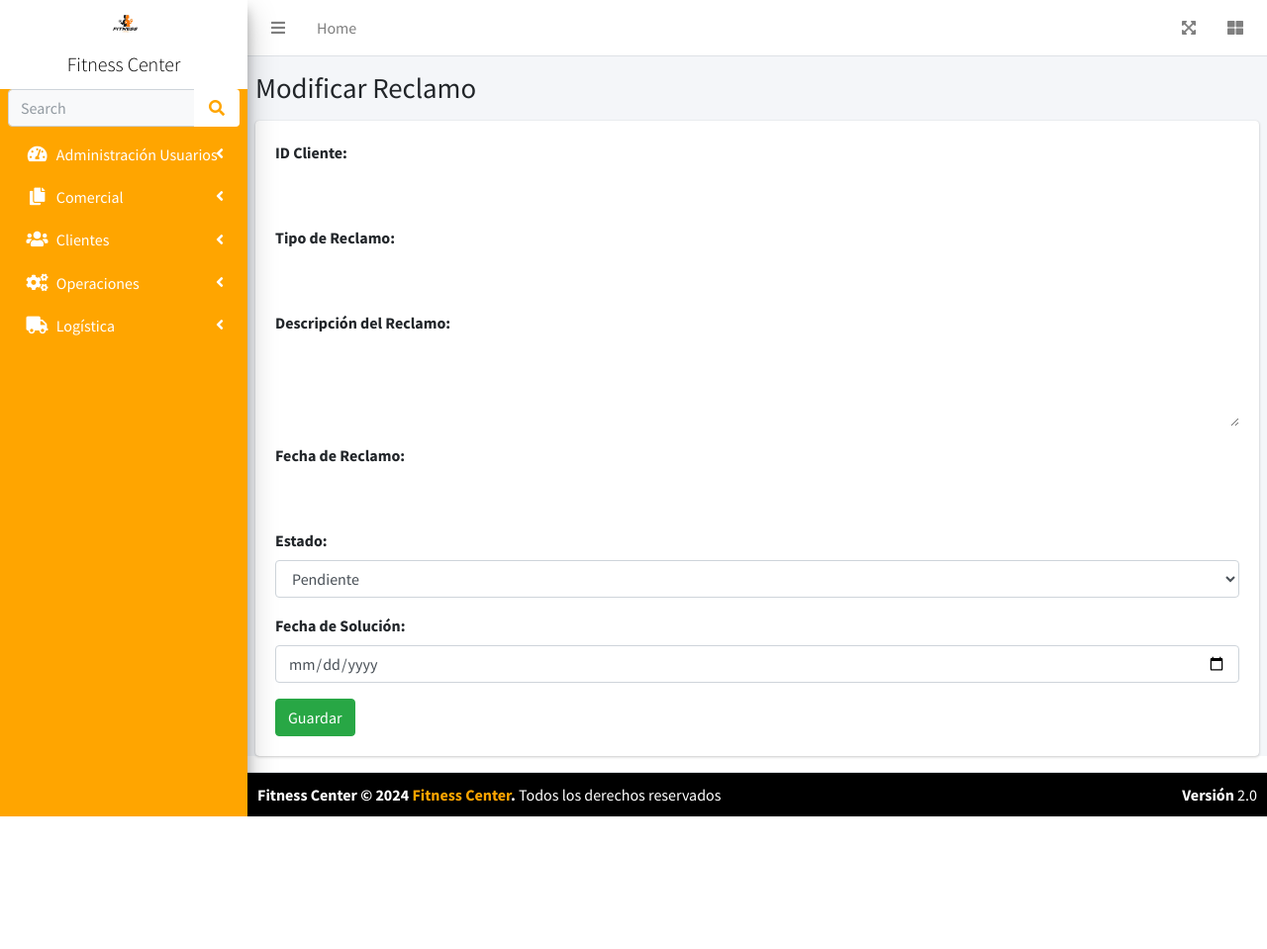
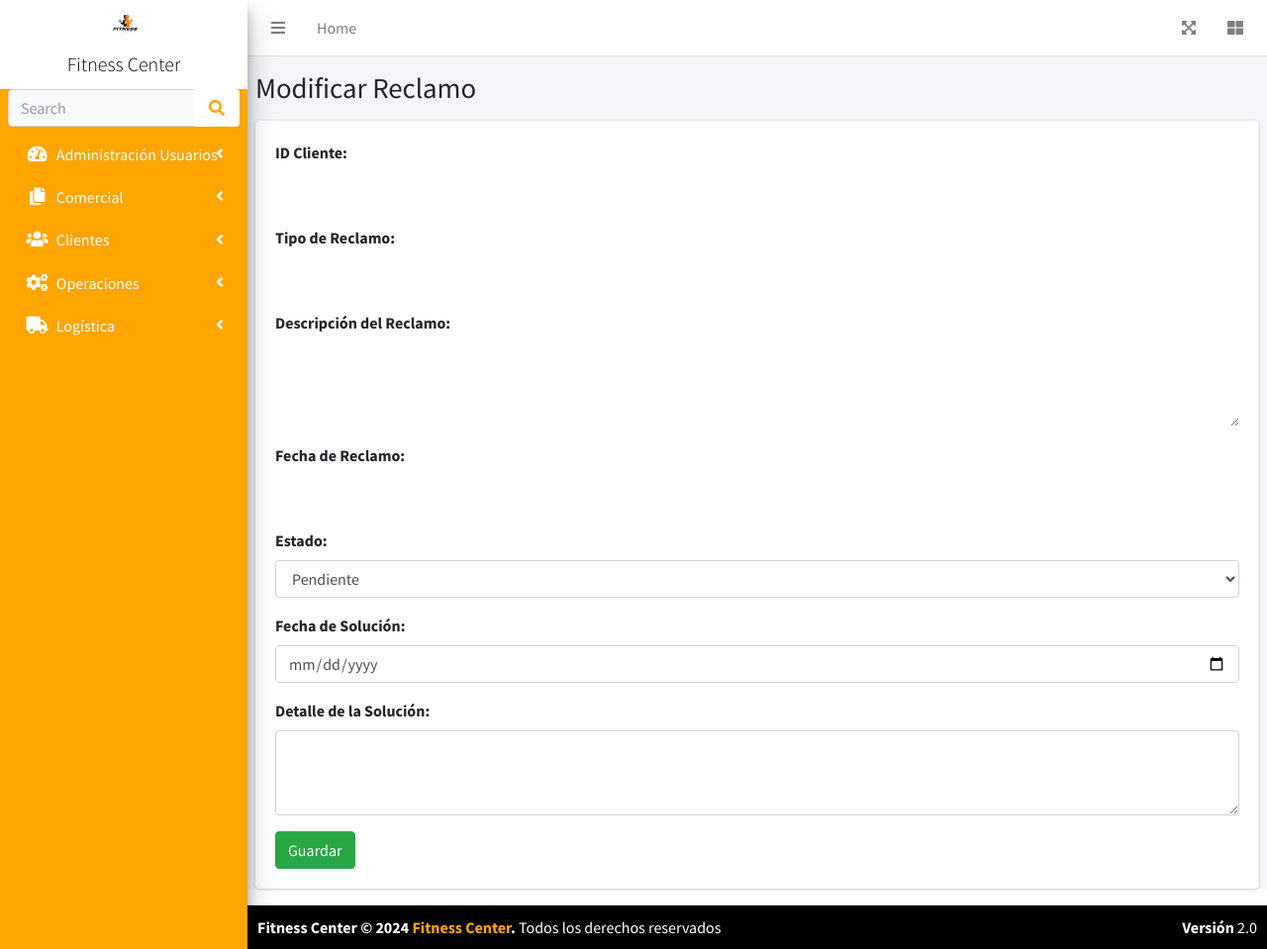
Before and after one commit to RutVBM/Lab01, a PHP site: page /atencion_reclamos_detalle.php in a window 1280 px wide. Shown: the whole page at 99% size. Before the commit the page ends 825 px from the top, so only its background shows below. Run offline with PHP 8.4, Linux system fonts and the light colour scheme; some libraries are stand-ins or nearby versions.

Commit message:
version12

```diff
--- a/atencion_reclamos.php
+++ b/atencion_reclamos.php
@@ -29,7 +29,7 @@ function EditReclamo(id_reclamo) {
             <div class="card-body">
                 <?php
                 // Consulta SQL para obtener todos los campos de la tabla "reclamos"
-                $sql = "SELECT r.id_cliente, r.id_reclamo, r.tipo, r.detalle, r.fecha_reclamo, r.estado_reclamo, r.fecha_solucion
+                $sql = "SELECT r.id_cliente, r.id_reclamo, r.tipo, r.detalle, r.fecha_reclamo, r.estado_reclamo, r.fecha_solucion, r.detalle_solucion
                         FROM reclamos r
                         WHERE r.id_reclamo > 0";
 
@@ -53,6 +53,7 @@ function EditReclamo(id_reclamo) {
                             <th>Fecha de Reclamo</th>
                             <th>Estado</th>
                             <th>Fecha de Solución</th>
+                            <th>Detalle de Solución</th>
                             <th>Acciones</th>
                         </tr>
                     </thead>
@@ -69,6 +70,7 @@ function EditReclamo(id_reclamo) {
                                     <td><?= $row["fecha_reclamo"] ?></td>
                                     <td><?= $row["estado_reclamo"] == "pendiente" ? "Pendiente" : "Resuelto" ?></td>
                                     <td><?= $row["fecha_solucion"] ?></td>
+                                    <td><?= $row["detalle_solucion"] ?></td>
                                     <td>
                                         <button type="button" class="btn btn-info" onclick="EditReclamo(<?= $row['id_reclamo'] ?>);">Atender</button>
                                     </td>
@@ -76,7 +78,7 @@ function EditReclamo(id_reclamo) {
                                 <?php
                             }
                         } else {
-                            echo "<tr><td colspan='8'>No existen reclamos registrados</td></tr>";
+                            echo "<tr><td colspan='9'>No existen reclamos registrados</td></tr>";
                         }
                         ?>
                     </tbody>
--- a/atencion_reclamos_detalle.php
+++ b/atencion_reclamos_detalle.php
@@ -6,7 +6,7 @@ include_once("conexion/database.php");
 $sAccion = $_GET["sAccion"] ?? $_POST["sAccion"] ?? "edit";
 $sTitulo = "Modificar Reclamo";
 $id_reclamo = $_POST["id_reclamo"] ?? "";
-$id_cliente = $tipo = $detalle = $fecha_reclamo = $estado_reclamo = $fecha_solucion = "";
+$id_cliente = $tipo = $detalle = $fecha_reclamo = $estado_reclamo = $fecha_solucion = $detalle_solucion = "";
 
 // Cargar datos del reclamo a editar si se proporciona un `id_reclamo`
 if (isset($_GET["id_reclamo"])) {
@@ -21,6 +21,7 @@ if (isset($_GET["id_reclamo"])) {
         $fecha_reclamo = $row["fecha_reclamo"];
         $estado_reclamo = $row["estado_reclamo"];
         $fecha_solucion = $row["fecha_solucion"];
+        $detalle_solucion = $row["detalle_solucion"]; // Nuevo campo
     } else {
         echo "Error: Reclamo no encontrado.";
         exit();
@@ -31,13 +32,14 @@ if (isset($_GET["id_reclamo"])) {
 if ($_SERVER["REQUEST_METHOD"] === "POST" && $sAccion == "update") {
     $estado_reclamo = $_POST["estado_reclamo"];
     $fecha_solucion = $_POST["fecha_solucion"];
+    $detalle_solucion = $_POST["detalle_solucion"]; // Capturar detalle de solución
     $id_reclamo = $_POST["id_reclamo"];
 
     // Actualizar reclamo existente
     $sql = "UPDATE reclamos
-            SET estado_reclamo = ?, fecha_solucion = ?
+            SET estado_reclamo = ?, fecha_solucion = ?, detalle_solucion = ?
             WHERE id_reclamo = ?";
-    dbQuery($sql, [$estado_reclamo, $fecha_solucion, $id_reclamo]);
+    dbQuery($sql, [$estado_reclamo, $fecha_solucion, $detalle_solucion, $id_reclamo]);
 
     header("Location: atencion_reclamos.php?mensaje=success");
     exit();
@@ -94,6 +96,11 @@ if ($_SERVER["REQUEST_METHOD"] === "POST" && $sAccion == "update") {
                         <input type="date" name="fecha_solucion" class="form-control" value="<?= $fecha_solucion ?>">
                     </div>
 
+                    <div class="form-group">
+                        <label for="detalle_solucion">Detalle de la Solución:</label>
+                        <textarea name="detalle_solucion" class="form-control" rows="3"><?= $detalle_solucion ?></textarea>
+                    </div>
+
                     <button type="submit" class="btn btn-success">Guardar</button>
                 </form>
             </div>
```
